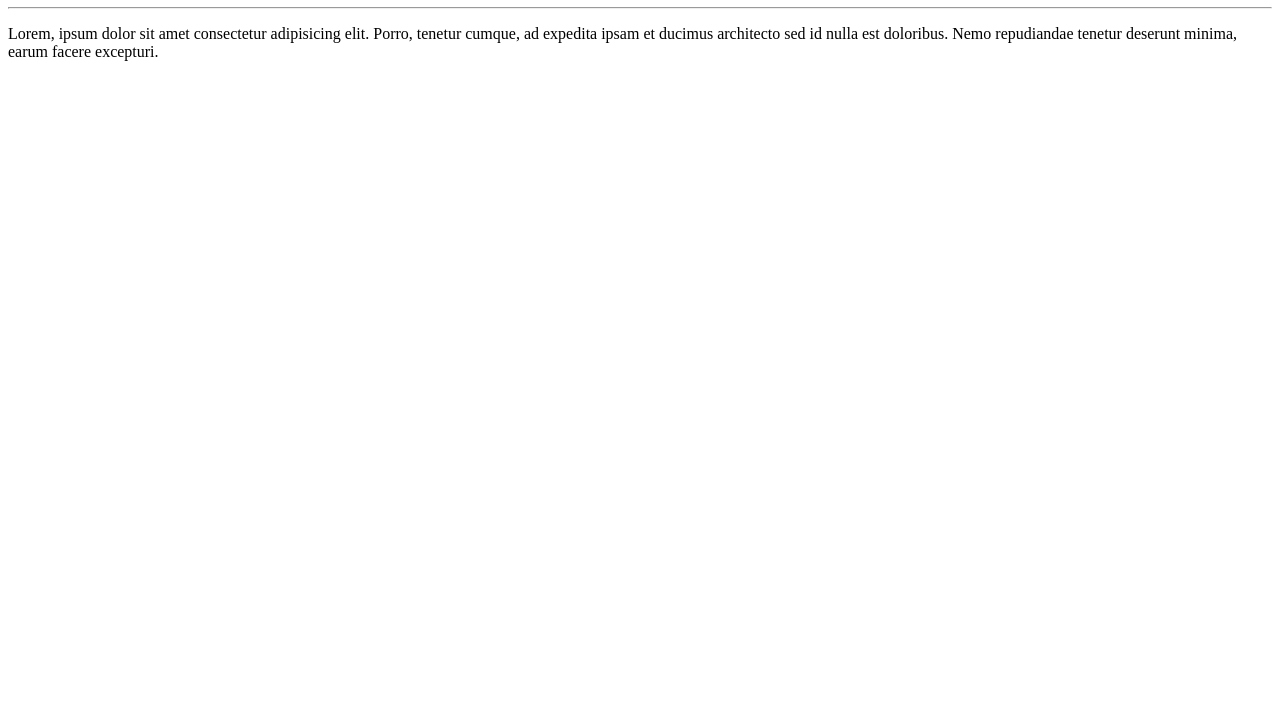
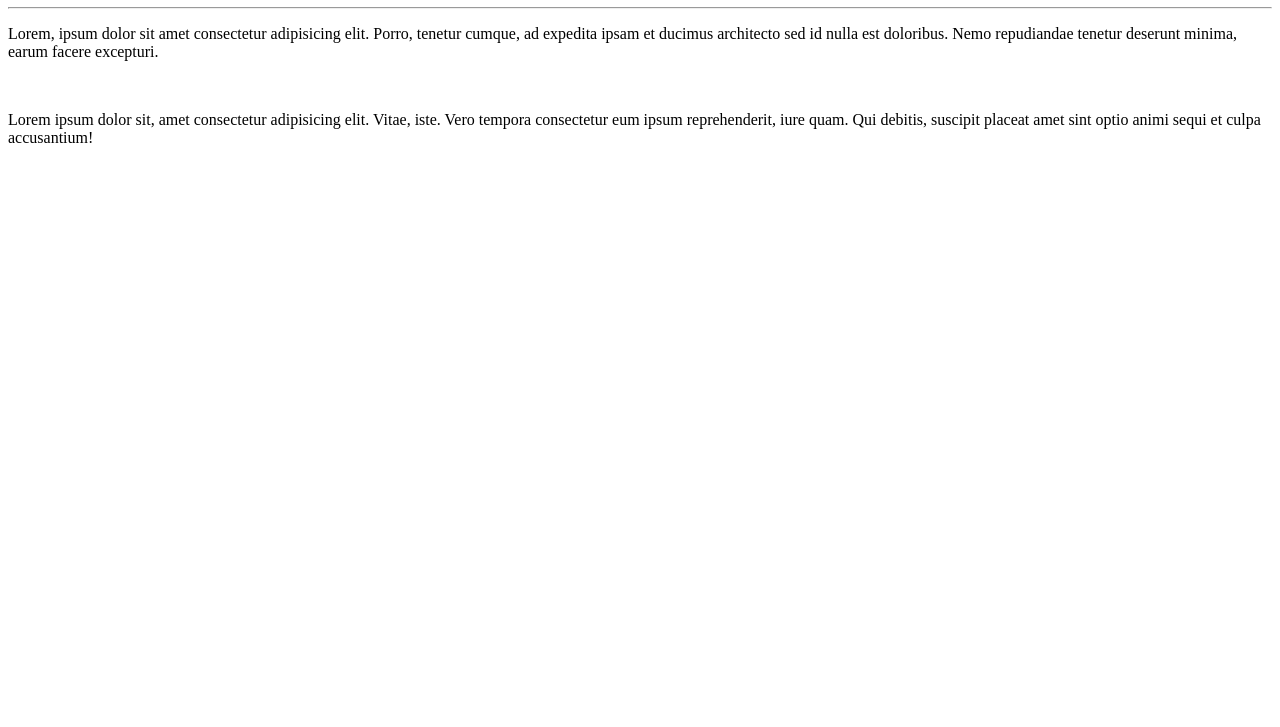
Before and after one commit to miguelpedreira/Ola-Mundo, a plain HTML site: page SITE -EXEMPLO/INDEX.HTML in a window 1280 px wide. Shown: the part 73-800 px from the top of the page. Drawn offline with Linux system fonts and the light colour scheme.

Commit message:
adicione um pagrafo

```diff
--- a/SITE -EXEMPLO/INDEX.HTML
+++ b/SITE -EXEMPLO/INDEX.HTML
@@ -9,7 +9,9 @@
     <h1>  ola mundo </h1>
     <hr>
     <p>Lorem, ipsum dolor sit amet consectetur adipisicing elit. Porro, tenetur cumque, ad expedita ipsam et ducimus architecto sed id nulla est doloribus. Nemo repudiandae tenetur deserunt minima, earum facere excepturi.</p>
+    <br>
 
+    <p>Lorem ipsum dolor sit, amet consectetur adipisicing elit. Vitae, iste. Vero tempora consectetur eum ipsum reprehenderit, iure quam. Qui debitis, suscipit placeat amet sint optio animi sequi et culpa accusantium!</p>
 
 
 </body>
```
